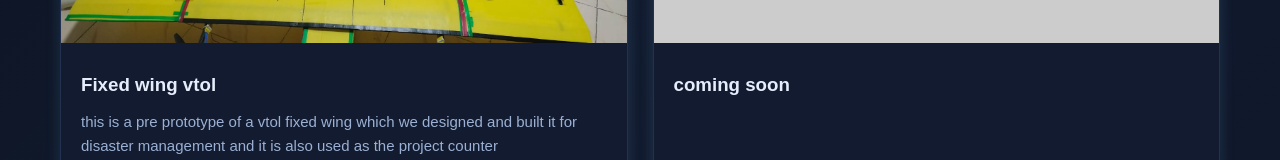
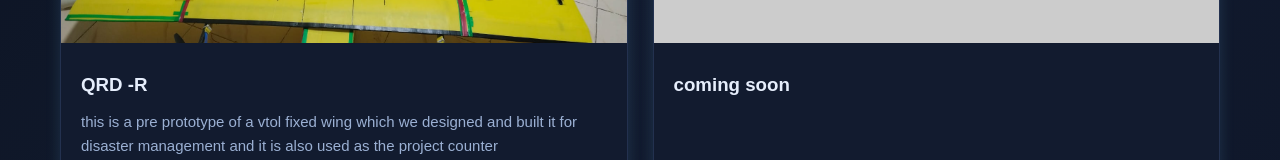
Before and after one commit to ionaerospaceindia/ionaerospace, a plain HTML site: page project.html in a window 1280 px wide. Shown: the part 447-607 px from the top of the page. Drawn offline with Linux system fonts and the light colour scheme; placeholder pictures from the web are drawn by us; files whose address does not match are found by name.

Commit message:
Update project.html

```diff
--- a/project.html
+++ b/project.html
@@ -244,7 +244,7 @@
         <div class="project-card">
           <img src="image/IMG-20250921-WA0044.jpg" alt="Project 1">
           <div class="project-content">
-            <h3>Fixed wing vtol </h3>
+            <h3> QRD -R </h3>
             <p>this is a pre prototype of a vtol fixed wing which we designed and built it for disaster management and it is also used as the project counter </p>
             <a class="btn" onclick="openModal('vtol fixed wing Preprototype','image/IMG-20250921-WA0044.jpg','This picture depicts the image of the quadcopter we made as our first project.')">View Project </a>
           </div>
```
